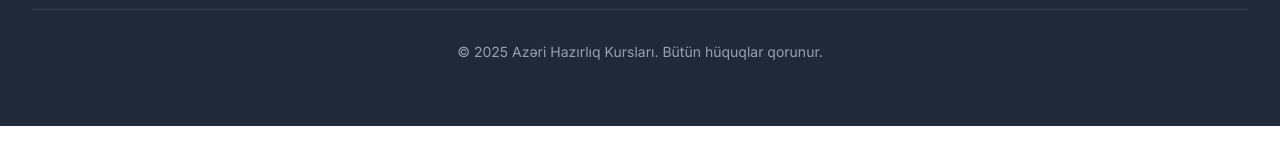
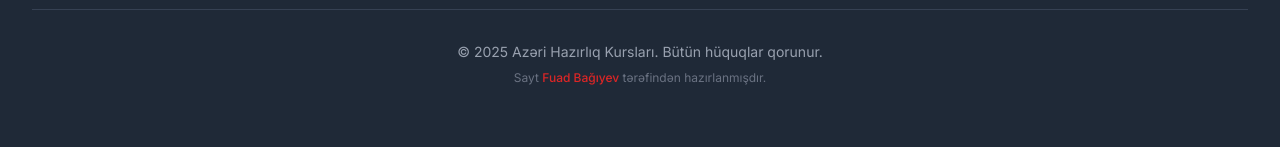
Before and after one commit to fuad1789/azeri-omr, a Next.js app: page / in a window 1280 px wide. Shown: the part 3711-3858 px from the top of the page. Before the commit the page ends 3837 px from the top, so only its background shows below. Built offline with nearby package versions, Linux system fonts and the light colour scheme; no server answers; the database is empty.

Commit message:
feat: Add a new `Footer` component with quick links, contact information, working hours, and copyright details.

```diff
--- a/src/components/layout/Footer.tsx
+++ b/src/components/layout/Footer.tsx
@@ -86,6 +86,18 @@
           <p>
             © {new Date().getFullYear()} Azəri Hazırlıq Kursları. Bütün hüquqlar qorunur.
           </p>
+          <p className="mt-2 text-xs text-gray-500">
+            Sayt{' '}
+            <a
+              href="https://www.fuadev.com/"
+              target="_blank"
+              rel="noopener noreferrer"
+              className="text-brand-red hover:text-white transition-colors font-medium"
+            >
+              Fuad Bağıyev
+            </a>{' '}
+            tərəfindən hazırlanmışdır.
+          </p>
         </div>
       </div>
     </footer>
```
